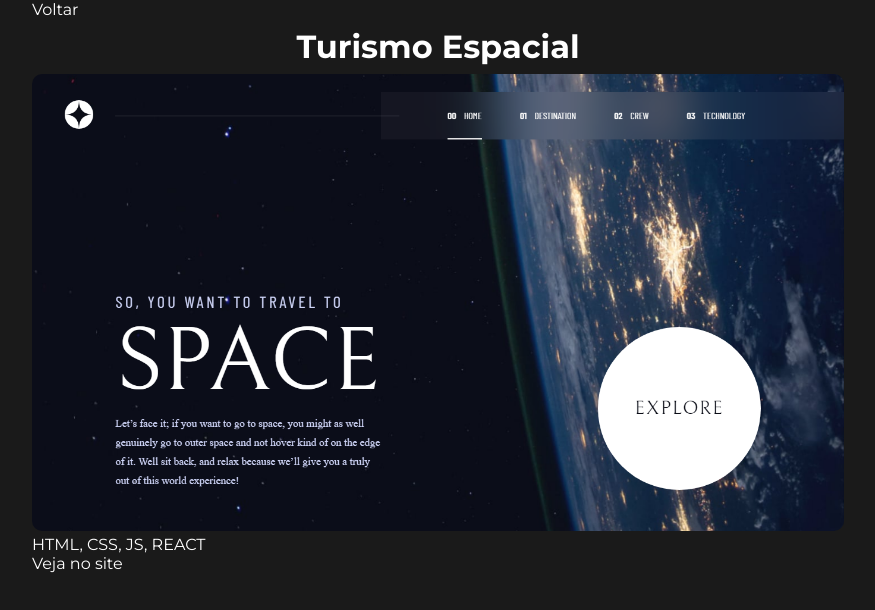
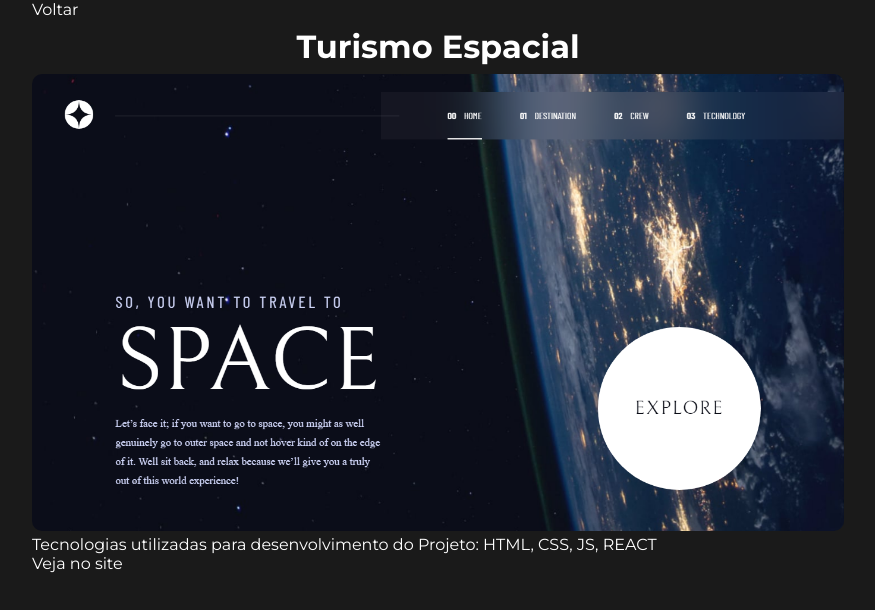
Before and after one commit to AbnnerB/portfolio, a React (Create React App) app: page /details/0 in a window 1280 px wide. Shown: the top 610 px of the page, without its empty margins (202-1077 px from the left). Built offline with nearby package versions, Linux system fonts and the light colour scheme.

Commit message:
alterando layout part1

```diff
--- a/src/Pages/Details/index.js
+++ b/src/Pages/Details/index.js
@@ -28,7 +28,10 @@ export default function Details() {
           <Link to="/">Voltar</Link>
           <h1>{item.name}</h1>
           <img src={"../" + item.src1} alt="{item.name} " />
-          <span>{item.technologiesUsed}</span>
+          <span>
+            Tecnologias utilizadas para desenvolvimento do Projeto:{" "}
+            {item.technologiesUsed}
+          </span>
           <a href={item.linkVercel} target="_blank" rel="noreferrer">
             Veja no site
           </a>
--- a/src/Pages/Home/index.js
+++ b/src/Pages/Home/index.js
@@ -31,7 +31,6 @@ export default function Home() {
 
   return (
     <div>
-      <HeaderFooter />
       <main>
         <section className="presentation">
           <div className="presentationContent">
```
